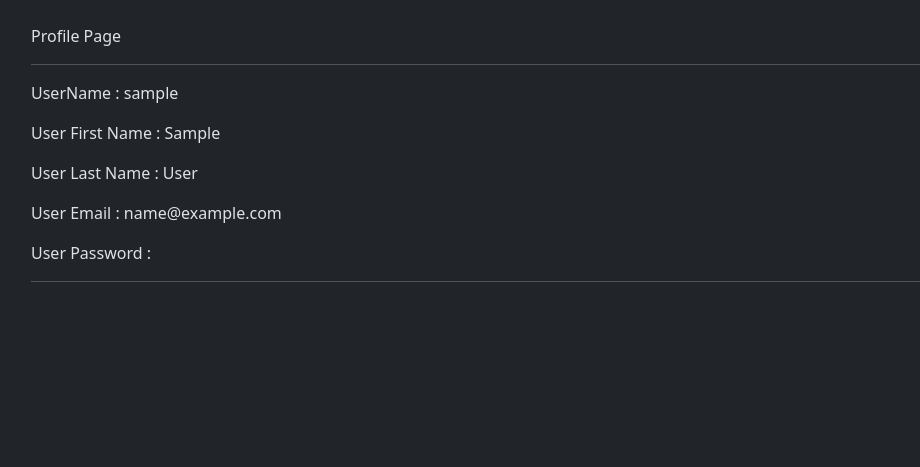
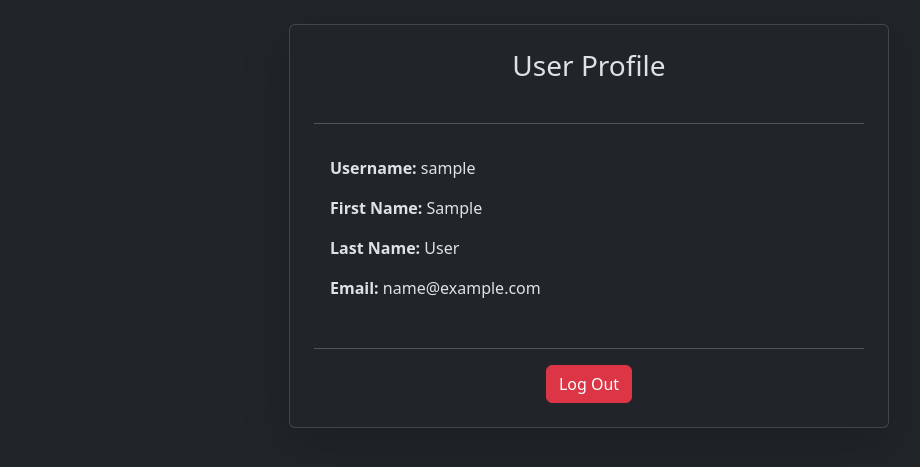
Before and after one commit to Shravan-0024/IT314_Project_G22, a Django app: page /profile/ in a window 1280 px wide. Shown: the part 56-523 px from the top of the page, without its empty margins (51-971 px from the left). Run offline with Django 5.2, Linux system fonts and the light colour scheme; the visitor is signed in with stand-in values (Sample User, id 1).

Commit message:
Modify Profile Page

```diff
--- a/DJANGO_BACKEND/weather_wise/templates/registration/profile.html
+++ b/DJANGO_BACKEND/weather_wise/templates/registration/profile.html
@@ -1,24 +1,22 @@
 {% extends "layout.html" %}
 
-{% block title %}WeatherWise | Profile{% endblock  %}
+{% block title %}WeatherWise | Profile{% endblock %}
 
 {% block content %}
-    Profile Page
-    <hr>
-    <p>
-        UserName : {{user.username}}
-    </p>
-    <p>
-        User First Name : {{user.first_name}}
-    </p>
-    <p>
-        User Last Name : {{user.last_name}}
-    </p>
-    <p>
-        User Email : {{user.email}}
-    </p>
-    <p>
-        User Password : {{user.password}}
-    </p>
-    <hr>
-{% endblock  %}
+<div class="d-flex justify-content-center">
+    <div class="card shadow-lg p-4" style="max-width: 600px; width: 100%;">
+        <h3 class="card-title text-center mb-4">User Profile</h3>
+        <hr>
+        <div class="card-body">
+            <p><strong>Username:</strong> {{ user.username }}</p>
+            <p><strong>First Name:</strong> {{ user.first_name }}</p>
+            <p><strong>Last Name:</strong> {{ user.last_name }}</p>
+            <p><strong>Email:</strong> {{ user.email }}</p>
+        </div>
+        <hr>
+        <div class="d-flex justify-content-center">
+            <a href="{% url 'logout_view' %}" class="btn btn-danger">Log Out</a>
+        </div>
+    </div>
+</div>
+{% endblock %}
```
